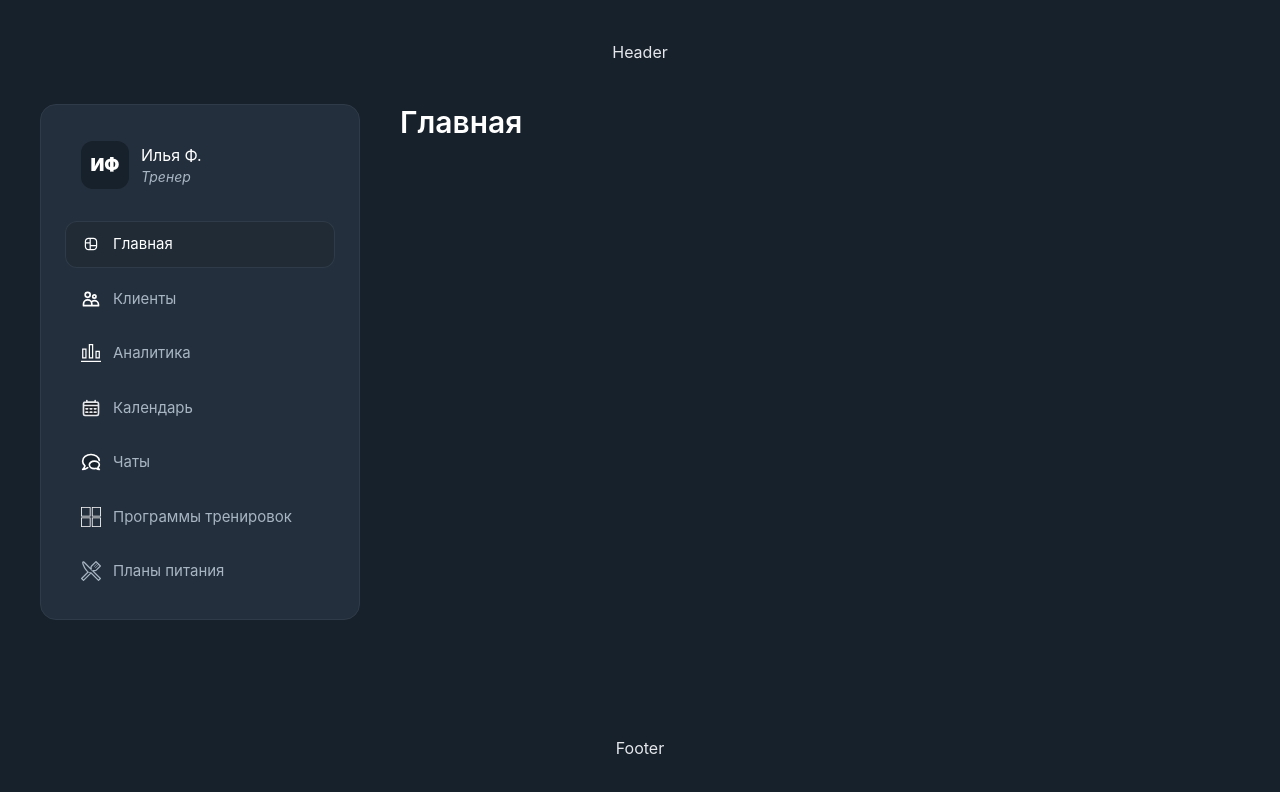
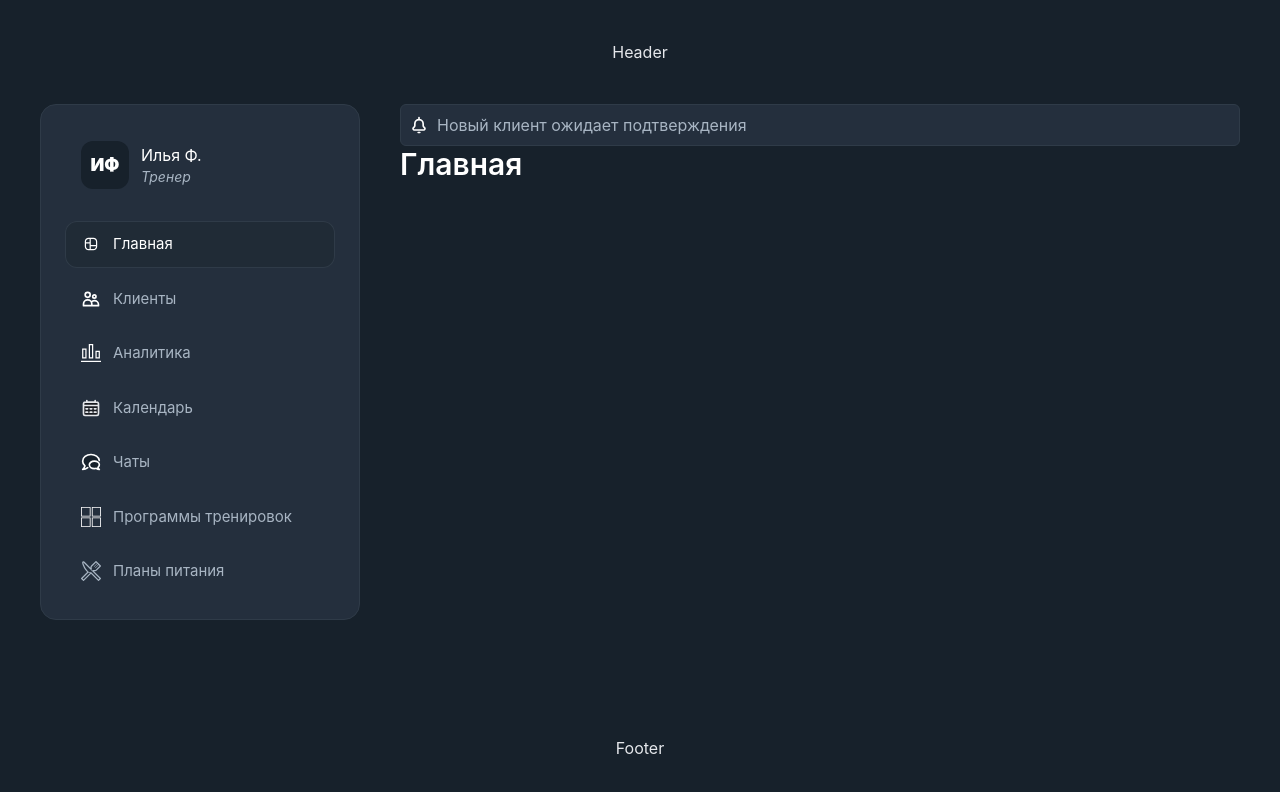
Before and after one commit to Vladislav-RSH/CoachManager, a React (Vite) app: page / in a window 1280 px wide. Shown: the top 792 px of the page. Built offline with nearby package versions, Linux system fonts and the light colour scheme.

Commit message:
Добавление уведомлений

```diff
--- a/src/components/Notifications.tsx
+++ b/src/components/Notifications.tsx
@@ -0,0 +1,32 @@
+import NotificationsIcon from "../icons/NotificationsIcon";
+
+    type Notification = {
+      id: number;
+     text: string;
+    }
+
+    type NotificationsProps = {
+        notifications: Notification[];
+    }
+
+    function Notifications({ notifications }: NotificationsProps) {
+        if (notifications.length === 0) {
+            return null;
+        }
+
+    return (
+
+        <section className="w-full border p-2 rounded-md border-[#2f3b48] bg-[#242f3d] pl-2
+        text-[#a8b5c3] flex items-center gap-2">
+            <NotificationsIcon />
+
+            {notifications.map((notification) => (
+                <p key={notification.id} className="mr-2">{notification.text}</p>
+            ))}
+        </section>
+
+    );
+
+}
+
+export default Notifications;
--- /dev/null
+++ b/src/icons/NotificationsIcon.tsx
@@ -0,0 +1,22 @@
+function NotificationsIcon() {
+
+    return (
+
+        <svg className="w-5 h-5" viewBox="0 0 24 24" fill="none" xmlns="http://www.w3.org/2000/svg">
+            <g id="SVGRepo_bgCarrier" stroke-width="0"></g>
+            <g id="SVGRepo_tracerCarrier" stroke-linecap="round" stroke-linejoin="round"></g>
+            <g id="SVGRepo_iconCarrier">
+                <path d="M12 5.5C14.7614 5.5 17 7.73858 17 10.5V12.7396C17 13.2294 17.1798 13.7022 17.5052
+                    14.0683L18.7808 15.5035C19.6407 16.4708 18.954 18 17.6597 18H6.34025C5.04598 18 4.35927
+                    16.4708 5.21913 15.5035L6.4948 14.0683C6.82022 13.7022 6.99998 13.2294 6.99998
+                    12.7396L7 10.5C7 7.73858 9.23858 5.5 12 5.5ZM12 5.5V3M10.9999 21H12.9999"
+                    stroke="#fff" stroke-width="2" stroke-linecap="round" stroke-linejoin="round">
+                </path>
+            </g>
+        </svg>
+
+    );
+
+}
+
+export default NotificationsIcon;
--- a/src/pages/HomePage.tsx
+++ b/src/pages/HomePage.tsx
@@ -1,9 +1,18 @@
+import Notifications from "../components/Notifications";
+
 function HomePage() {
-  return (
-    <section>
-      <h1 className="text-3xl font-semibold text-white">Главная</h1>
-    </section>
-  );
+
+    const notifications = [
+        {id : 1, text: "Новый клиент ожидает подтверждения"},
+    ];
+
+    return (
+        <section>
+            <Notifications notifications={notifications}/>
+
+            <h1 className="text-3xl font-semibold text-white">Главная</h1>
+        </section>
+    );
 }
 
 export default HomePage;
```
Also changed, not shown: src/components/LeftBoard.tsx (+7 -7 lines), src/icons/AnalyticsIcon.tsx (renamed from src/components/AnalyticsIcon.tsx), src/icons/CalendarIcon.tsx (renamed from src/components/CalendarIcon.tsx), src/icons/ChatsIcon.tsx (renamed from src/components/ChatsIcon.tsx), src/icons/ClientsIcon.tsx (renamed from src/components/ClientsIcon.tsx), src/icons/HomeIcon.tsx (renamed from src/components/HomeIcon.tsx), src/icons/NutritionsProgrammIcon.tsx (renamed from src/components/NutritionsProgrammIcon.tsx), src/icons/WorkoutPatternsIcon.tsx (renamed from src/components/WorkoutPatternsIcon.tsx).
